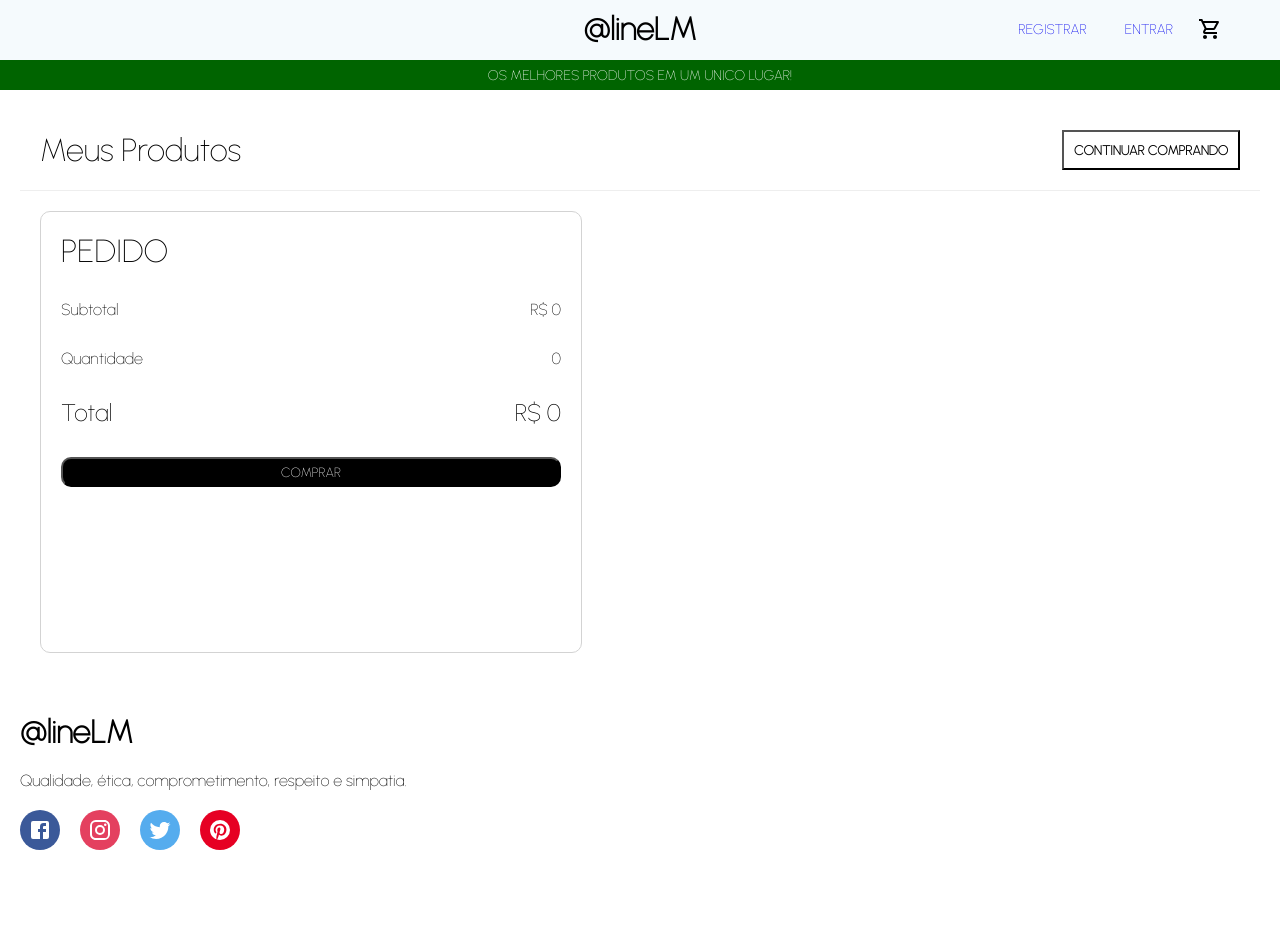
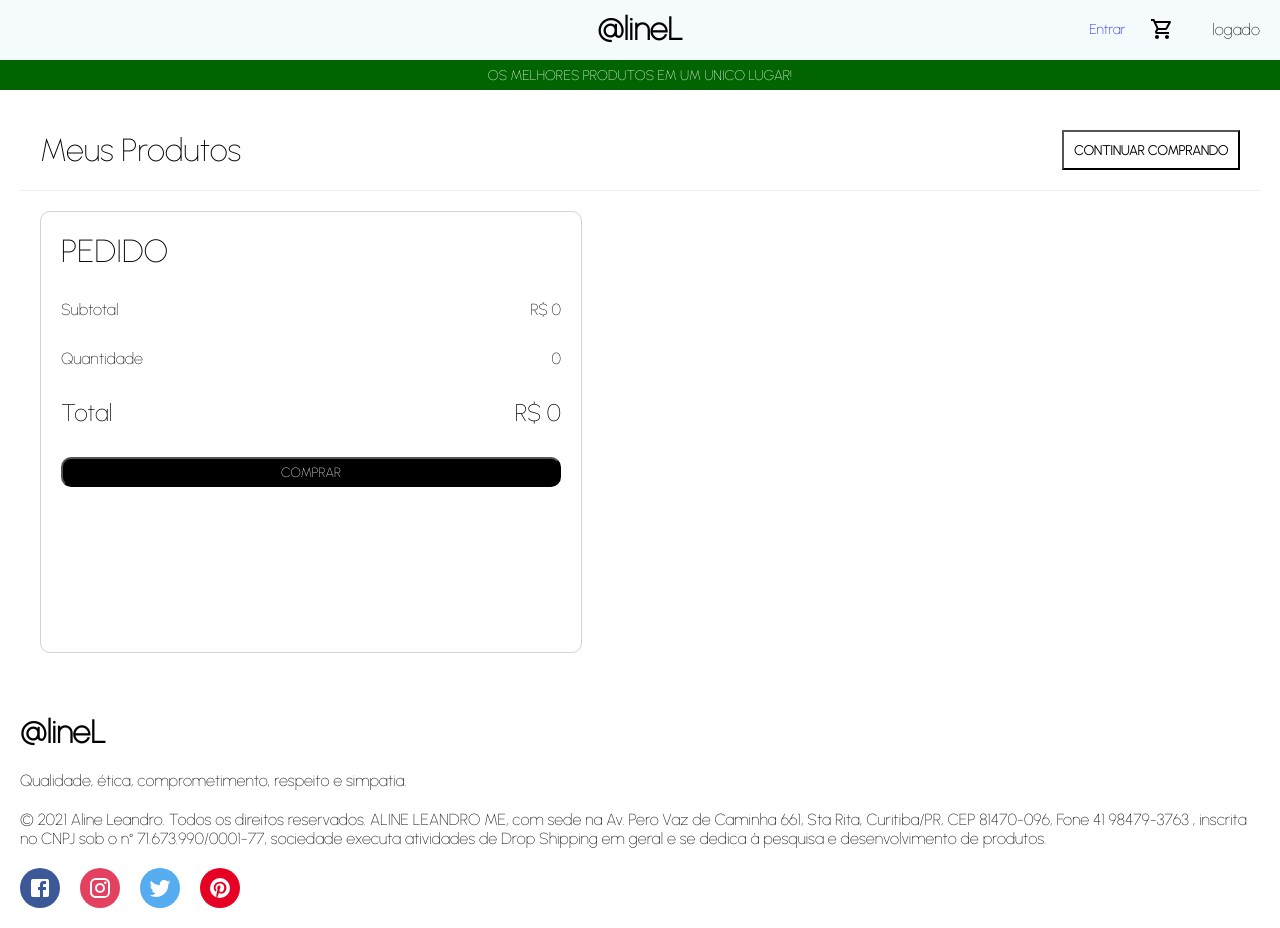
Before and after one commit to leantrs/aln, a React (Create React App) app: page /Cart in a window 1280 px wide. Before the commit the page ends 870 px from the top, so only its background shows below. Built offline with nearby package versions, Linux system fonts and the light colour scheme.

Commit message:
atualizacao netlify

```diff
--- a/src/components/CategoryItem.jsx
+++ b/src/components/CategoryItem.jsx
@@ -60,7 +60,7 @@ const CategoryItem = ({ item }) => {
           to={"/ProductList" + "?" + item.title}
           style={{ textDecoration: "none" }}
         > */}
-        <Button onClick={handleSignIn}>EXIBIR</Button>
+        <Button onClick={handleSignIn}>VER CATALAGO</Button>
         {/* </Link> */}
       </Info>
     </Container>
--- a/src/components/Footer.jsx
+++ b/src/components/Footer.jsx
@@ -87,8 +87,16 @@ const Footer = () => {
   return (
     <Container>
       <Center>
-        <Logo>@lineLM</Logo>
+        <Logo>@lineL</Logo>
         <Desc>Qualidade, ética, comprometimento, respeito e simpatia.</Desc>
+        <Desc>
+          {" "}
+          © 2021 Aline Leandro. Todos os direitos reservados. ALINE LEANDRO ME,
+          com sede na Av. Pero Vaz de Caminha 661, Sta Rita, Curitiba/PR, CEP
+          81470-096, Fone 41 98479-3763 , inscrita no CNPJ sob o n°
+          71.673.990/0001-77, sociedade executa atividades de Drop Shipping em
+          geral e se dedica à pesquisa e desenvolvimento de produtos.
+        </Desc>
         <SocialContainer>
           <SocialIcon color="3B5999">
             <Facebook />
--- a/src/components/Navbar.jsx
+++ b/src/components/Navbar.jsx
@@ -135,21 +135,22 @@ const Navbar = () => {
     <Container>
       <Wrapper>
         <Left>
-          <Language>{/*rec && rec["email"]*/}</Language>
+          <Language></Language>
           {/* <SearchContainer>
             <Input placeholder="Pesquisar" />
             <Search style={{ color: "gray", fontSize: 16 }} />
           </SearchContainer> */}
         </Left>
         <Center>
-          <Logo>@lineLM</Logo>
+          <Logo>@lineL </Logo>
         </Center>
         <Right>
-          <Link to={"/Register"} style={{ textDecoration: "none" }}>
-            <MenuItem style={{ paddingLeft: 13 }}>REGISTRAR</MenuItem>
+          {/* <Link to={"/Register"} style={{ textDecoration: "none" }}>
+            <MenuItem style={{ paddingLeft: 13 }}>Registrar</MenuItem>
           </Link>
+           */}
           <Link to={"/Login"} style={{ textDecoration: "none" }}>
-            <MenuItem style={{ paddingLeft: 13 }}>ENTRAR</MenuItem>
+            <MenuItem style={{ paddingLeft: 13 }}>Entrar</MenuItem>
           </Link>
           <MenuItem>
             <Badge badgeContent={Object.keys(todos).length} color="primary">
@@ -159,6 +160,7 @@ const Navbar = () => {
           <Link to={"/Login"} style={{ textDecoration: "none" }}>
             <MenuItem style={{ paddingLeft: 13 }}></MenuItem>
           </Link>
+          {rec && " logado"}
         </Right>
       </Wrapper>
     </Container>
--- a/src/components/Product.jsx
+++ b/src/components/Product.jsx
@@ -62,8 +62,16 @@ const Icon = styled.div`
   }
 `;
 
+const Title = styled.h1`
+  color: red;
+  fontsize: 5px;
+  margin-bottom: 20px;
+`;
+
 const Product = ({ item }) => {
   const navigate = useNavigate();
+
+  // console.log(item);
 
   async function handleSignIn() {
     // eslint-disable-next-line
@@ -71,13 +79,15 @@ const Product = ({ item }) => {
   }
   return (
     <Container>
-      <Circle />
+      <Circle>
+        <Title>{item.valor}</Title>
+      </Circle>
       <Image src={item.img} />
       <Info>
-        <Icon>
+        {/* <Icon>
           <ShoppingCartOutlined />
         </Icon>
-
+*/}
         <Icon>
           <SearchOutlined onClick={handleSignIn} />
         </Icon>
--- a/src/pages/Home.jsx
+++ b/src/pages/Home.jsx
@@ -19,7 +19,6 @@ const Home = () => {
   useEffect(
     () => {
       krn();
-
       buscarP();
     }, // eslint-disable-next-line
     [std === true]
@@ -27,7 +26,6 @@ const Home = () => {
 
   async function krn() {
     const keys = Object.keys(localStorage);
-
     const rec = keys.filter(checkar);
 
     function checkar(k) {
```
